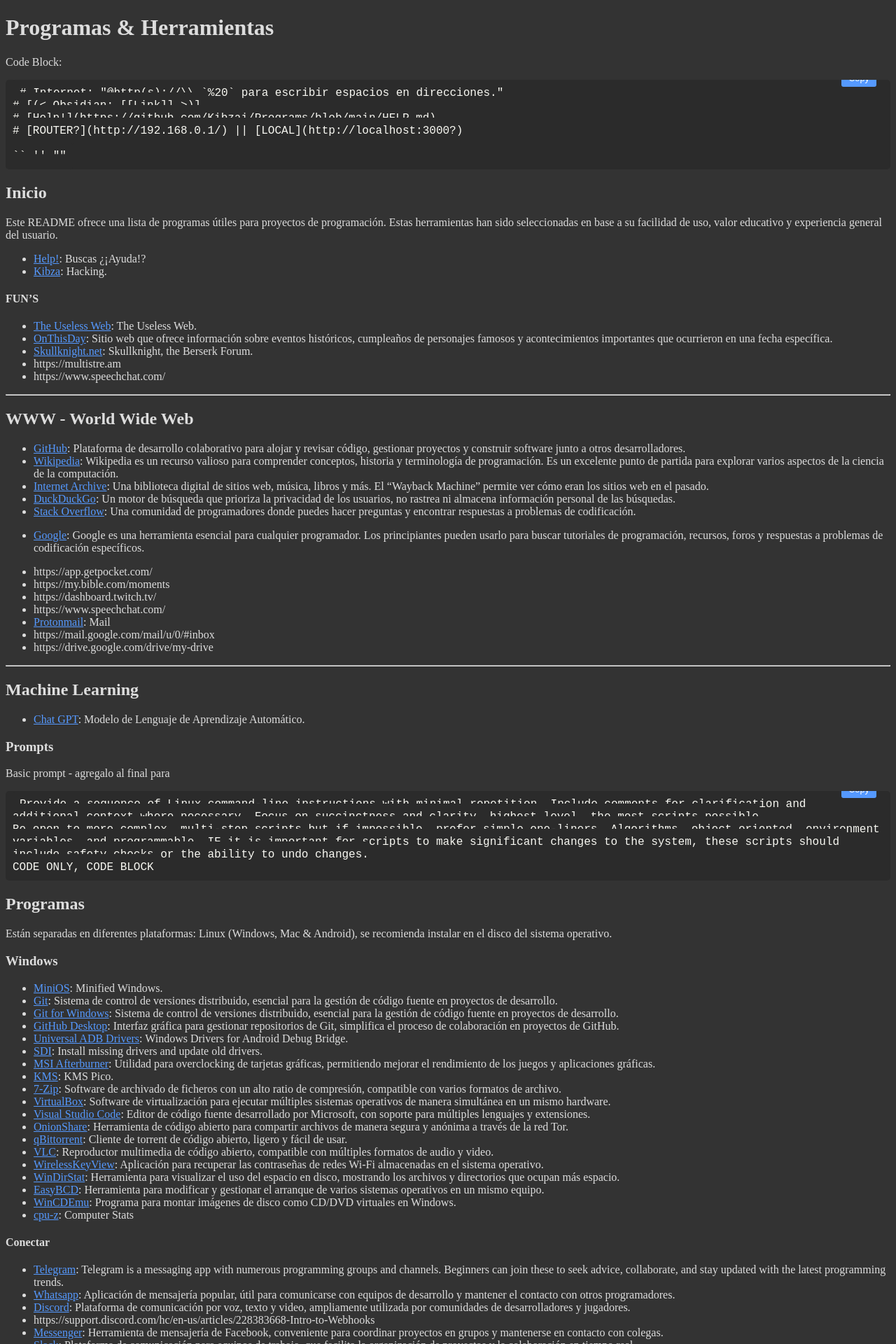
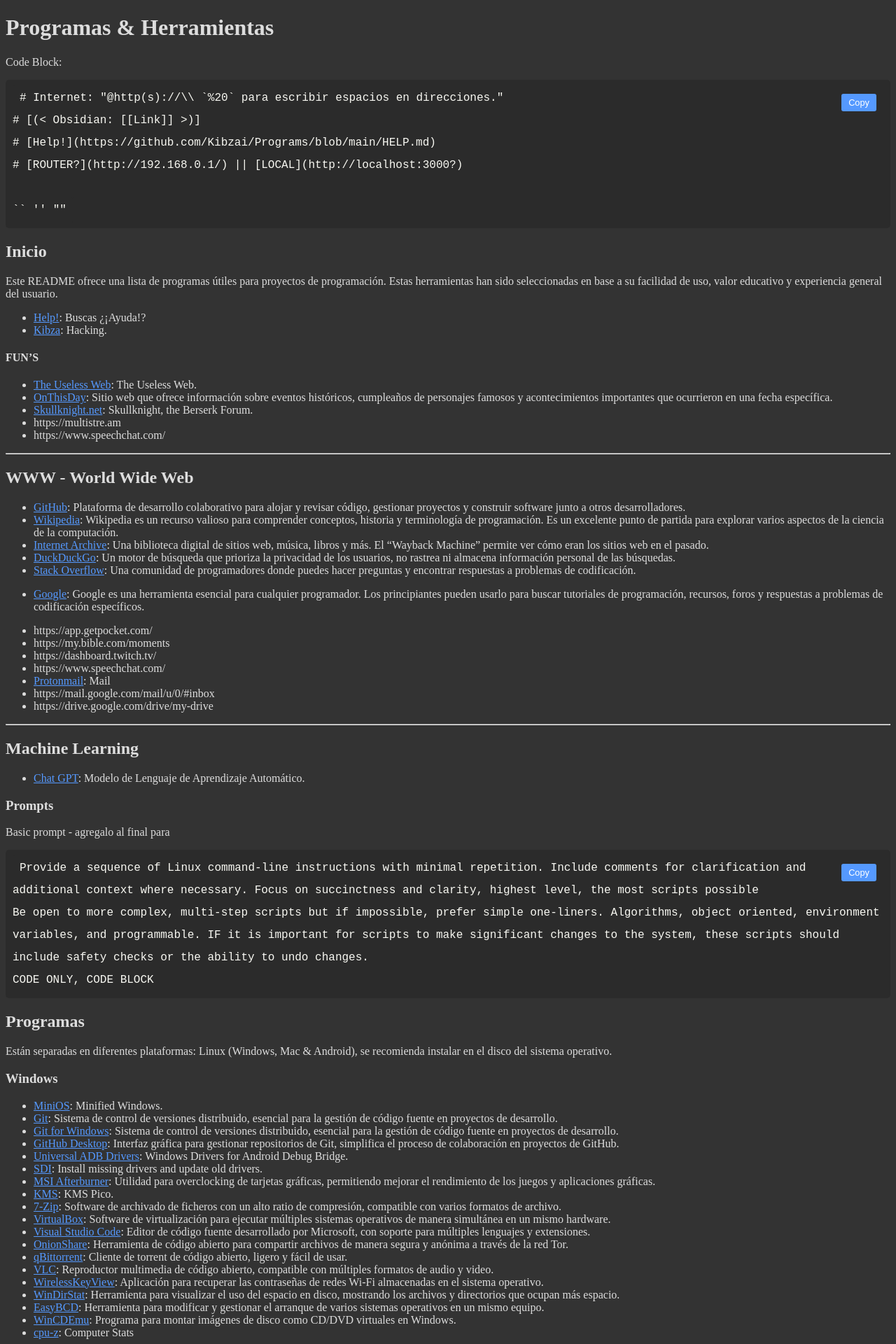
Before and after one commit to Kibzai/Programs, a Jekyll site: the page built from index.md, in a window 1280 px wide. Shown: the top 1920 px of the page at 70% size. Built offline with Jekyll 4.4.1, drawn with Linux system fonts in a browser that asks for light colours.

Commit message:
Button style fix

```diff
--- a/assets/css/style.css
+++ b/assets/css/style.css
@@ -21,13 +21,14 @@
     white-space: pre-wrap; /* Ensures wrapping of long lines */
     word-wrap: break-word;
     color: #f8f8f2;
+    line-height: 2;
 }
 
 /* Copy Button Styling */
 .copy-btn {
     position: relative;
     float: right;
-    top: -25px;
+    top: 10px;
     right: 10px;
     background-color: #5599ff;
     color: white;
```
